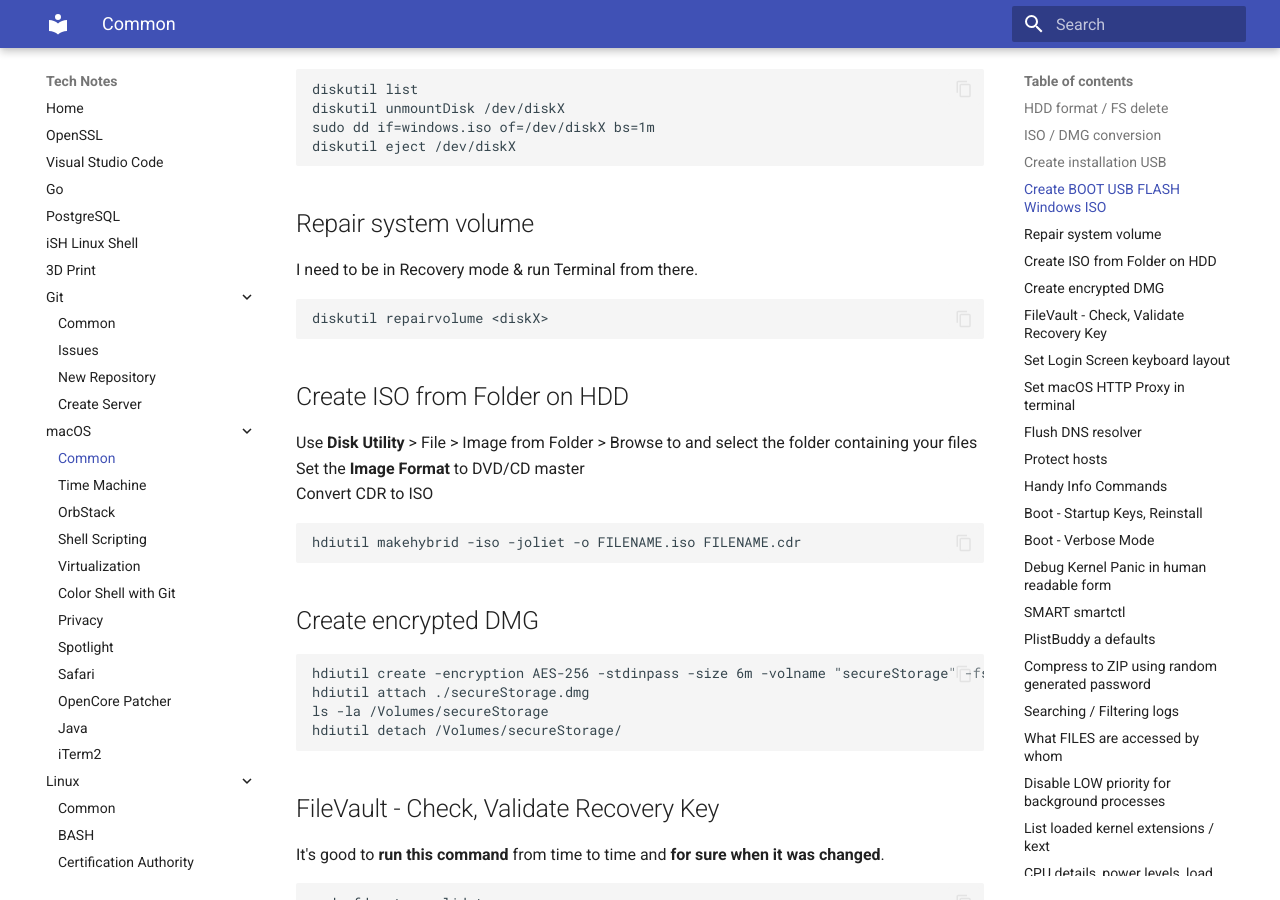
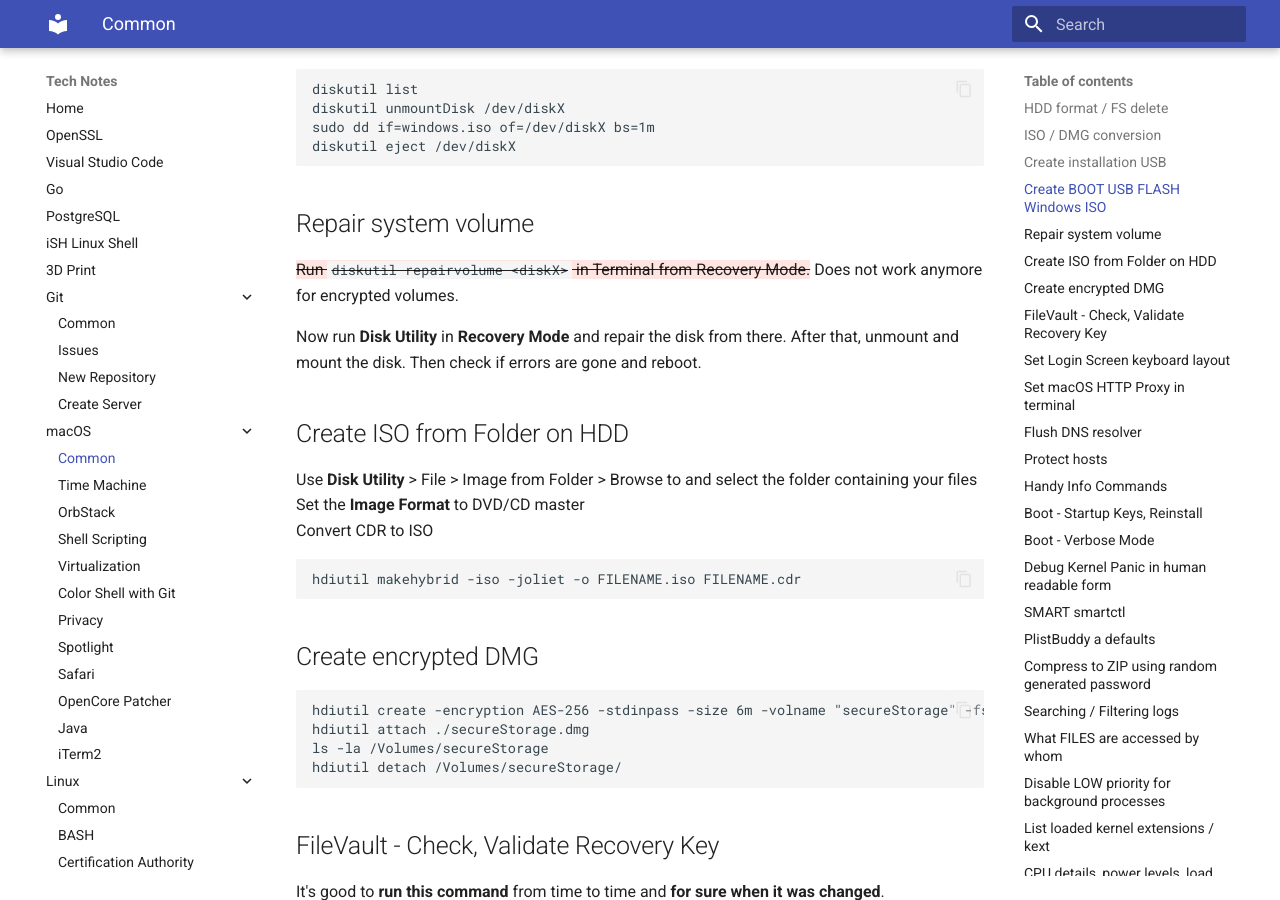
Before and after one commit to jorycz/technotes, an MkDocs documentation site: the page built from docs/macOS/macOS-Common.md, in a window 1280 px wide and 900 px high, scrolled down 1178 px. Built offline with MkDocs 1.6.1 and Material for MkDocs 9.7.7, drawn with Linux system fonts in a browser that asks for light colours.

Commit message:
macOS system volume repair update

```diff
--- a/docs/macOS/macOS-Common.md
+++ b/docs/macOS/macOS-Common.md
@@ -50,9 +50,9 @@ Write to Flash
 
 ## Repair system volume
 
-I need to be in Recovery mode & run Terminal from there.
+{--Run `diskutil repairvolume <diskX>` in Terminal from Recovery Mode.--} Does not work anymore for encrypted volumes.
 
-    diskutil repairvolume <diskX>
+Now run **Disk Utility** in **Recovery Mode** and repair the disk from there. After that, unmount and mount the disk. Then check if errors are gone and reboot.
 
 ## Create ISO from Folder on HDD
 
--- a/mkdocs.yml
+++ b/mkdocs.yml
@@ -70,6 +70,7 @@ plugins:
 ### For Emoji support
 markdown_extensions:
   - attr_list
+  - pymdownx.critic
   - pymdownx.emoji:
       emoji_index: !!python/name:material.extensions.emoji.twemoji
       emoji_generator: !!python/name:material.extensions.emoji.to_svg
```
